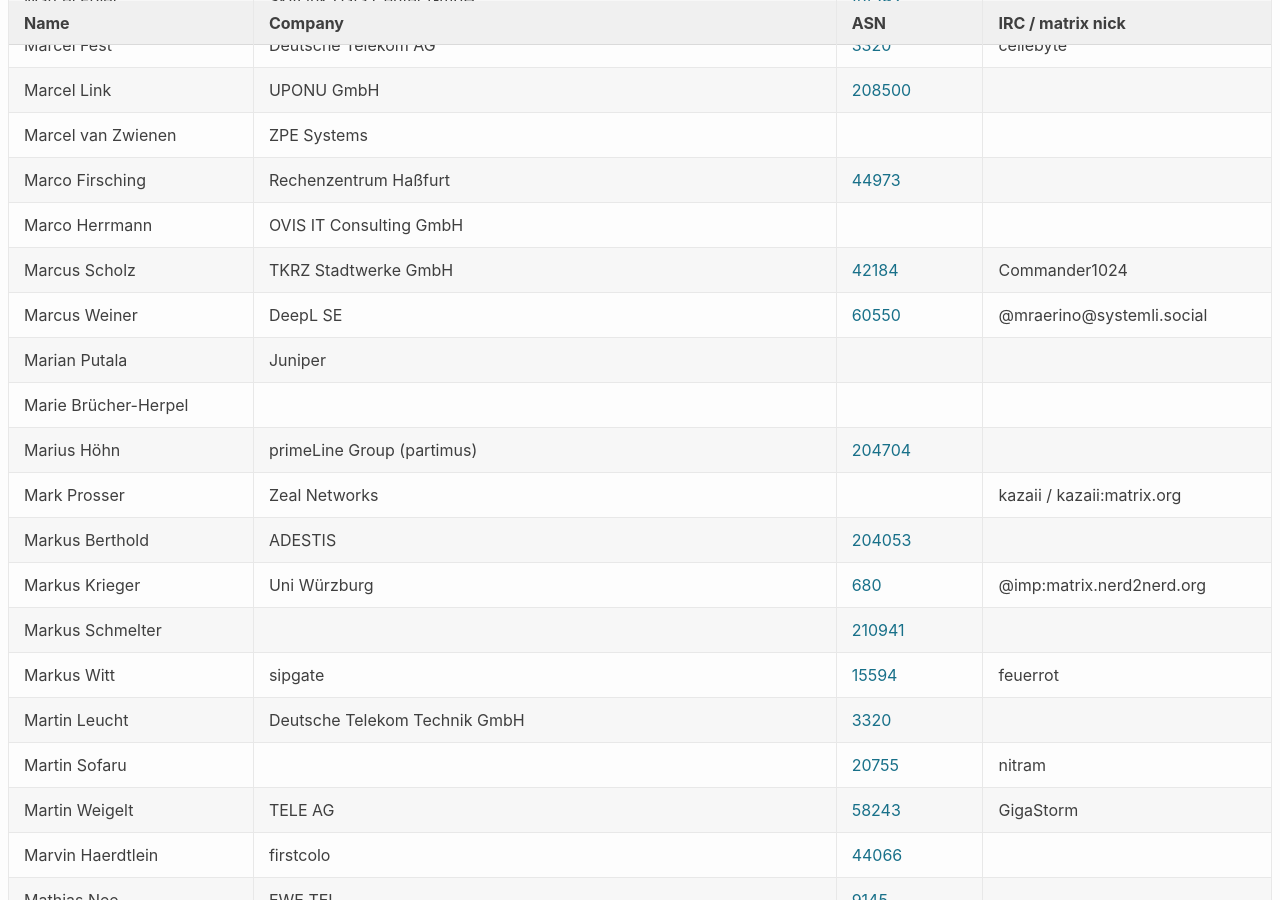
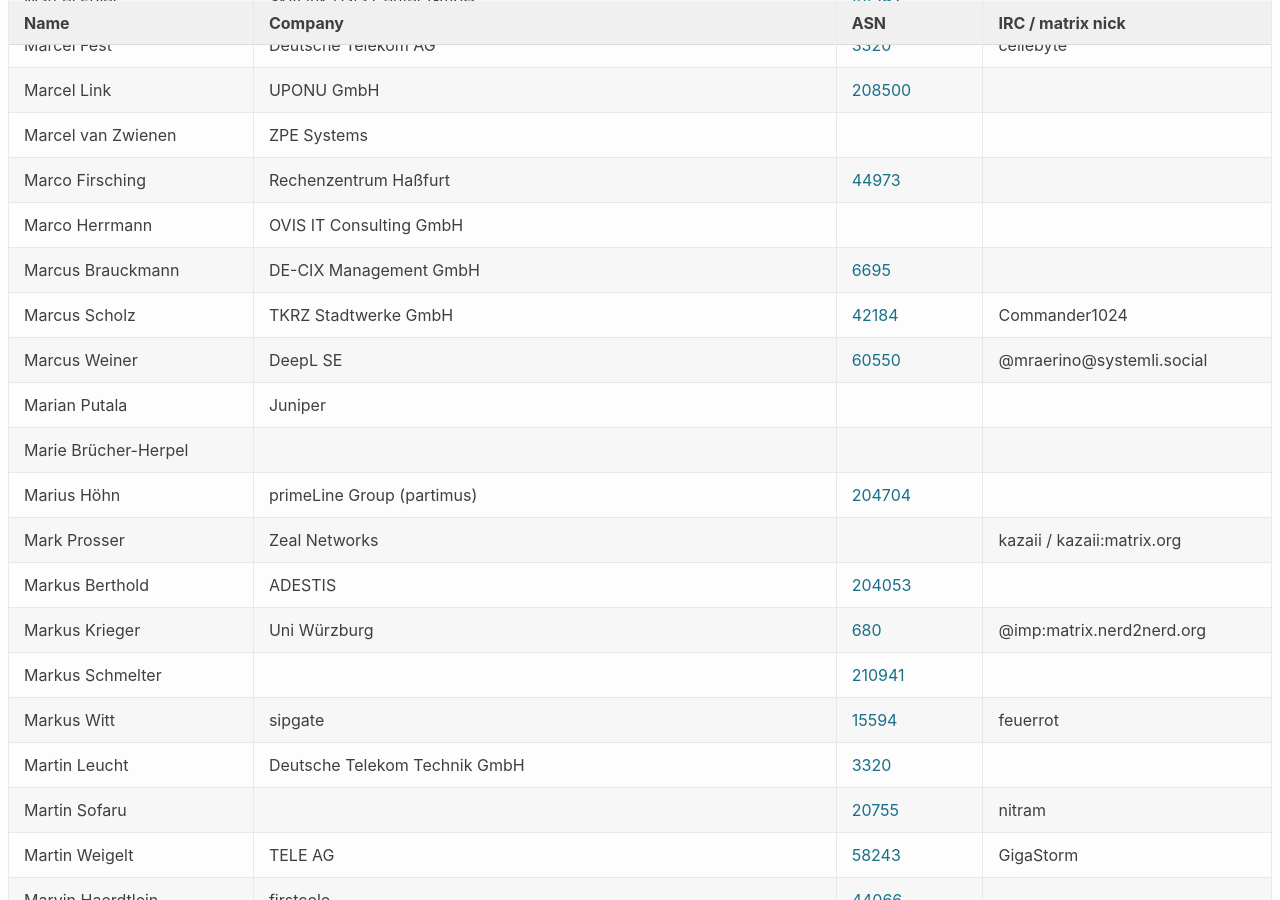
Before and after one commit to denog/pretix-attendeelist, a Jekyll site: the page built from denog16/index.markdown, in a window 1280 px wide and 900 px high, scrolled down 7516 px. Built offline with Jekyll 4.4.1, drawn with Linux system fonts in a browser that asks for light colours.

Commit message:
Latest data: Wed Oct  2 09:10:48 UTC 2024

```diff
--- a/_data/attendees_denog16_onsite.json
+++ b/_data/attendees_denog16_onsite.json
@@ -1008,6 +1008,12 @@
     "asn": "42312"
   },
   {
+    "name": "Marcus Brauckmann",
+    "company": "DE-CIX Management GmbH",
+    "irc": null,
+    "asn": "6695"
+  },
+  {
     "name": "Marcus Scholz",
     "company": "TKRZ Stadtwerke GmbH",
     "irc": "Commander1024",
```
